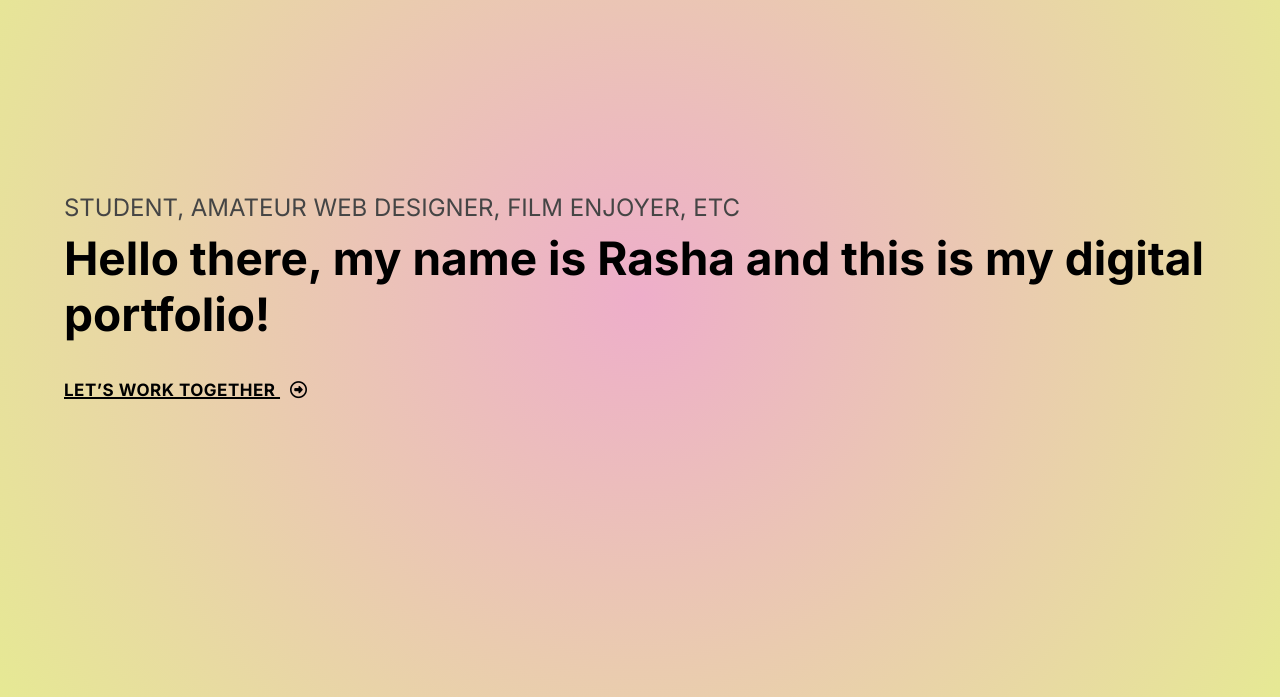
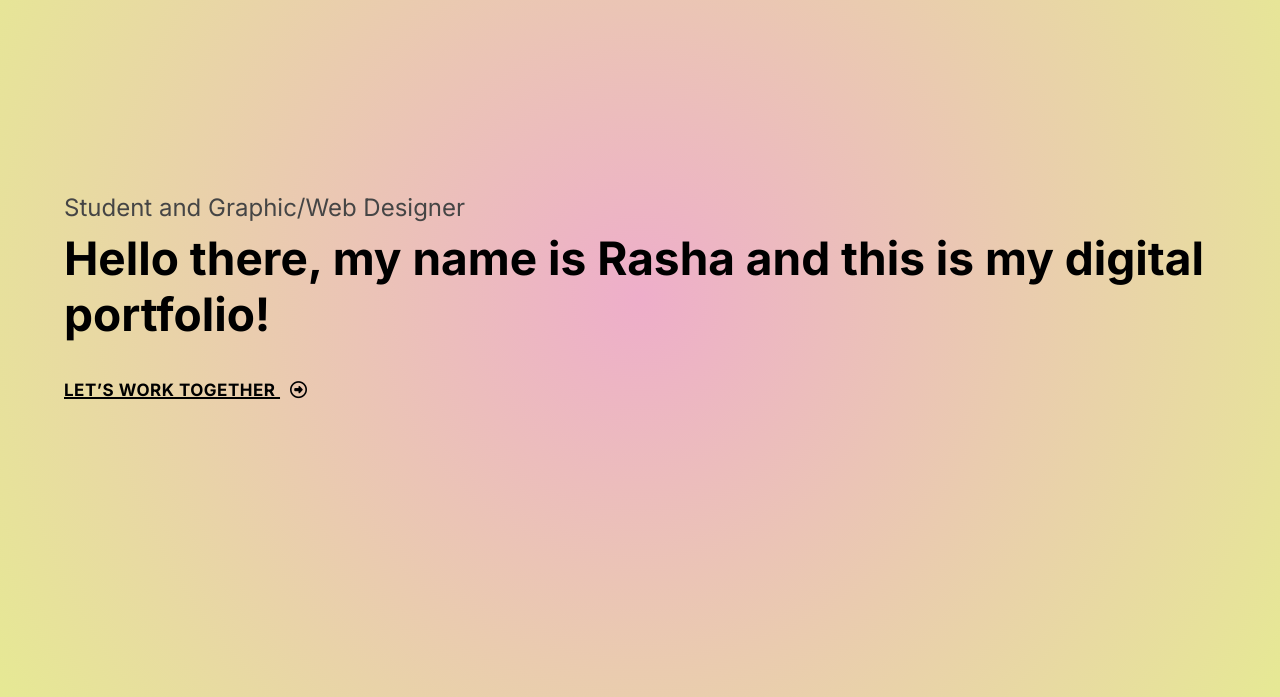
Before and after one commit to rashaahamed/rashaahamed.github.io, a plain HTML site: page final_project_tr/index.html in a window 1280 px wide. Shown: the part 103-800 px from the top of the page. Drawn offline with Linux system fonts and the light colour scheme; files whose address does not match are found by name.

Commit message:
Update index.html

```diff
--- a/final_project_tr/index.html
+++ b/final_project_tr/index.html
@@ -67,7 +67,7 @@
     <!-- Landing Page -->
     <div class="banner">
         <div class="main-box container">
-            <h2>STUDENT, AMATEUR WEB DESIGNER, FILM ENJOYER, ETC</h2>
+            <h2>Student and Graphic/Web Designer</h2>
             <h1>Hello there, my name is Rasha and this is my digital portfolio!</h1>
             <!-- CTA Button -->
             <a class="lwtexte" href="contact.html">
```
